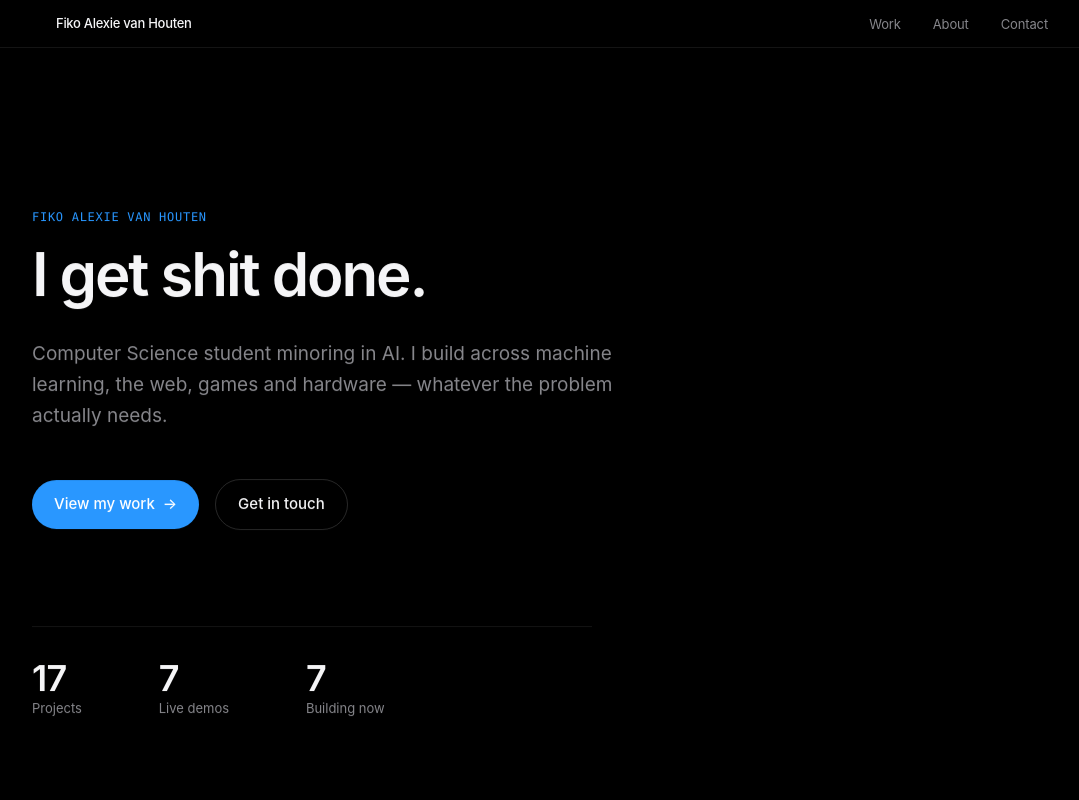
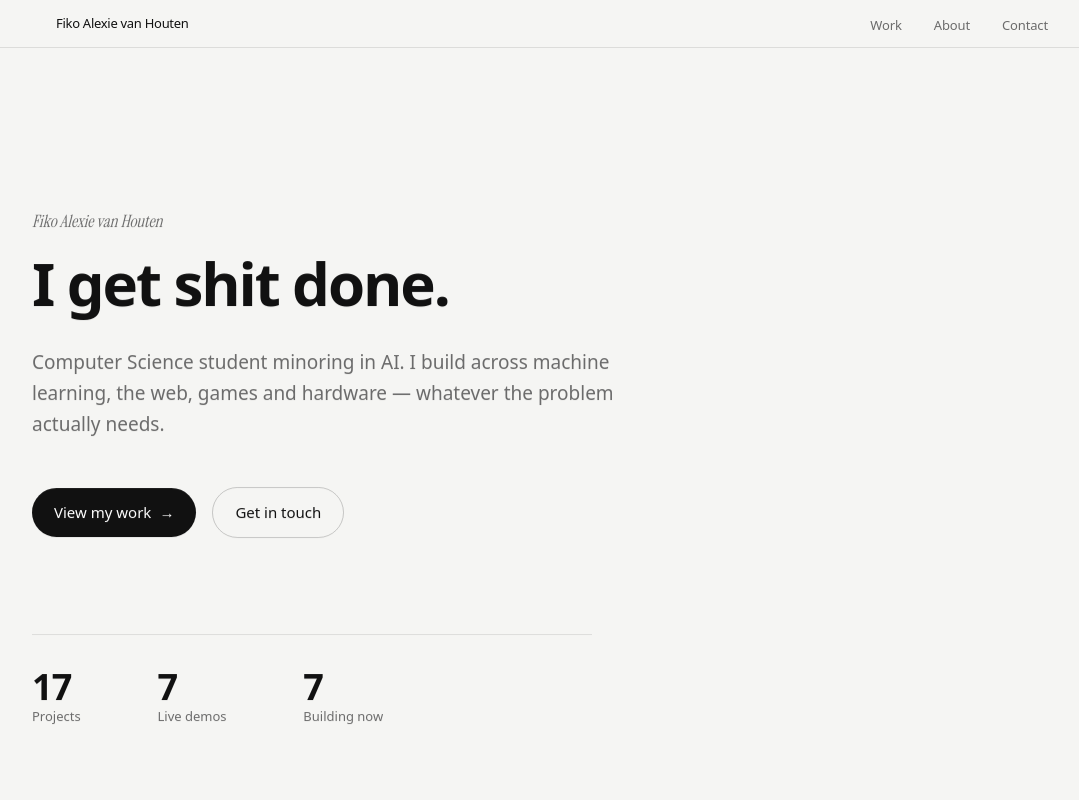
Before and after one commit to phuuun/portfolio, a React (Vite) app: page / in a window 1280 px wide. Shown: the top 800 px of the page, without its empty margins (88-1167 px from the left). Built offline with nearby package versions, Linux system fonts and the light colour scheme.

Commit message:
Switch to light editorial tokens and self-hosted Geist and Instrument Serif

```diff
--- a/index.html
+++ b/index.html
@@ -9,8 +9,8 @@
     <meta property="og:description" content="Computer Science student minoring in AI — projects across machine learning, web, games and hardware." />
     <meta property="og:type" content="website" />
     <meta name="twitter:card" content="summary_large_image" />
-    <meta name="color-scheme" content="dark" />
-    <meta name="theme-color" content="#000000" />
+    <meta name="color-scheme" content="light" />
+    <meta name="theme-color" content="#f5f5f3" />
   </head>
   <body>
     <div id="root"></div>
--- a/src/index.css
+++ b/src/index.css
@@ -4,28 +4,30 @@
 
 :root {
   /* Color Palette — Pure black canvas, near-black surfaces, soft white & muted grey */
-  --color-canvas: #000000;
-  --color-surface: #0a0a0a;
-  --color-surface-elevated: #111111;
-  --color-surface-hover: #161616;
-  --color-text: #f5f5f7;
-  --color-text-secondary: #86868b;
-  --color-text-tertiary: #515154;
-  --color-border: rgba(255, 255, 255, 0.08);
-  --color-border-hover: rgba(255, 255, 255, 0.16);
-  --color-nav-bg: rgba(0, 0, 0, 0.8);
+  --color-canvas: #f5f5f3;
+  --color-surface: #ececea;
+  --color-surface-elevated: #ffffff;
+  --color-surface-hover: #e6e6e3;
+  --color-text: #111111;
+  --color-text-secondary: #6b6b6b;
+  --color-text-tertiary: #9a9a9a;
+  --color-border: rgba(0, 0, 0, 0.1);
+  --color-border-hover: rgba(0, 0, 0, 0.2);
+  --color-nav-bg: rgba(245, 245, 243, 0.8);
 
   /* Exactly one restrained accent color, used sparingly — links & one CTA */
-  --color-accent: #2997ff;
-  --color-accent-hover: #52aaff;
-  --color-accent-muted: rgba(41, 151, 255, 0.15);
-  --color-accent-glow: rgba(41, 151, 255, 0.35);
-  --color-live: #30d158;
+  --color-accent: #111111;
+  --color-accent-hover: #444444;
+  --color-accent-muted: rgba(0, 0, 0, 0.08);
+  --color-accent-glow: rgba(0, 0, 0, 0.25);
+  --color-live: #1f9d55;
 
   /* Typography Scale */
-  --font-family: -apple-system, BlinkMacSystemFont, "SF Pro Display", "SF Pro Text", "Inter", system-ui, sans-serif;
+  --font-family: "Geist Variable", system-ui, sans-serif;
+  --font-serif: "Instrument Serif", Georgia, serif;
   --font-mono: ui-monospace, SFMono-Regular, "SF Mono", Menlo, Monaco, Consolas, monospace;
 
+  --text-display: clamp(3.5rem, 10vw, 10rem);
   --text-hero: clamp(2.25rem, 5vw, 3.75rem);
   --text-h1: clamp(2rem, 4.5vw, 3rem);
   --text-h2: clamp(1.5rem, 3vw, 2.25rem);
@@ -93,7 +95,7 @@ html {
   -moz-osx-font-smoothing: grayscale;
   text-rendering: optimizeLegibility;
   scroll-behavior: smooth;
-  color-scheme: dark;
+  color-scheme: light;
 }
 
 body {
@@ -131,12 +133,27 @@ img, svg {
 
 /* Small uppercase label above section titles */
 .eyebrow {
-  font-family: var(--font-mono);
-  font-size: var(--text-micro);
-  letter-spacing: var(--tracking-caps);
-  text-transform: uppercase;
-  color: var(--color-accent);
+  font-family: var(--font-serif);
+  font-style: italic;
+  font-size: var(--text-body);
+  color: var(--color-text-secondary);
   margin-bottom: var(--space-sm);
+}
+
+.is-inverted {
+  --color-canvas: #0b0b0b;
+  --color-text: #f5f5f3;
+  --color-text-secondary: #9a9a9a;
+  --color-text-tertiary: #6b6b6b;
+  --color-border: rgba(255, 255, 255, 0.12);
+  --color-border-hover: rgba(255, 255, 255, 0.24);
+  --color-surface: #141414;
+  --color-surface-elevated: #1a1a1a;
+  --color-surface-hover: #1f1f1f;
+  --color-accent: #f5f5f3;
+  --color-accent-hover: #ffffff;
+  background: var(--color-canvas);
+  color: var(--color-text);
 }
 
 ::selection {
--- a/src/main.jsx
+++ b/src/main.jsx
@@ -1,6 +1,9 @@
 import { StrictMode } from 'react';
 import { createRoot } from 'react-dom/client';
 import App from './App.jsx';
+import '@fontsource-variable/geist';
+import '@fontsource/instrument-serif/400.css';
+import '@fontsource/instrument-serif/400-italic.css';
 import './index.css';
 
 const rootElement = document.getElementById('root');
```
Also changed, not shown: package.json (+7 -1 lines), 1 other file (tests, documents, lock files or other folders).
